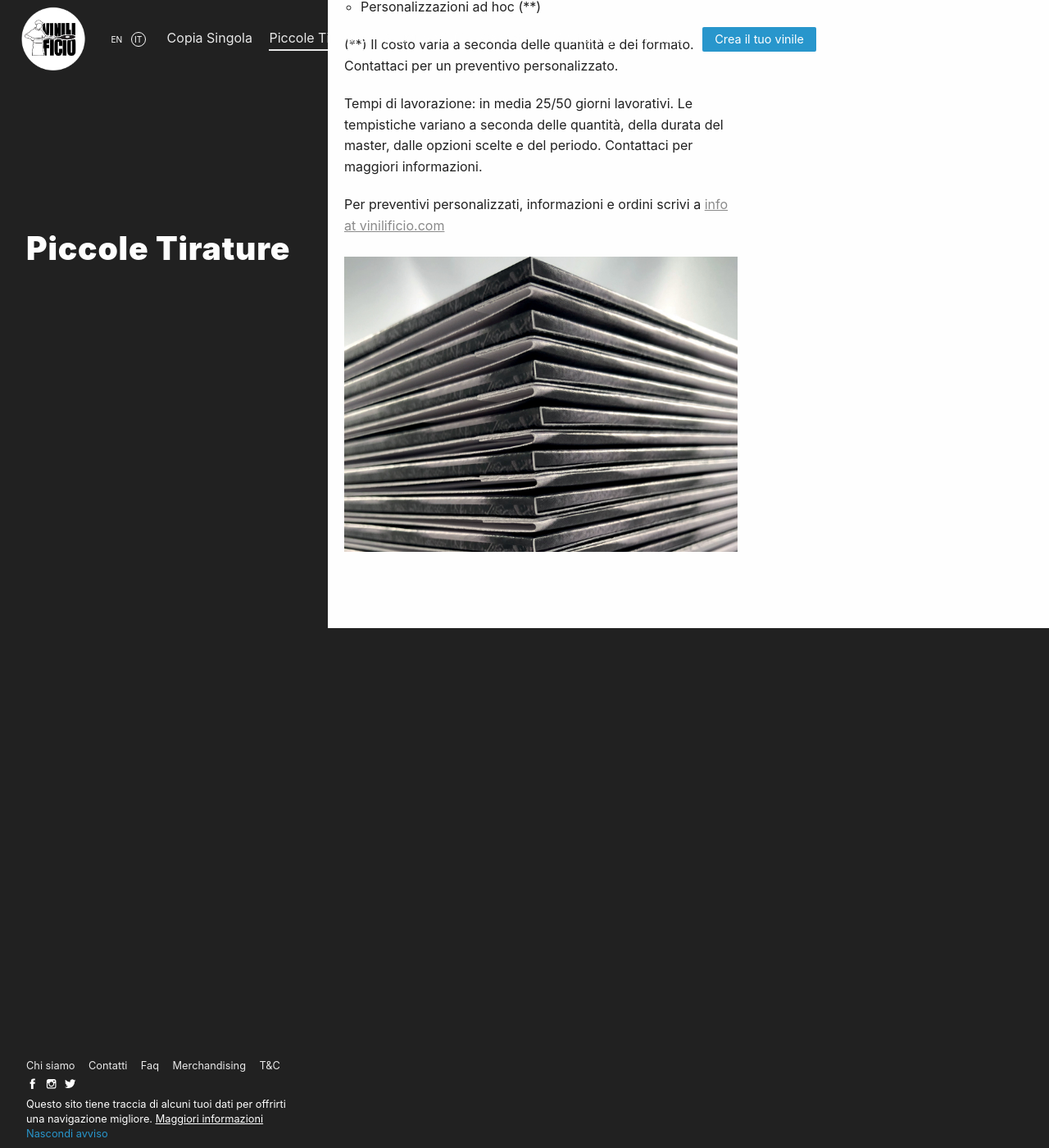
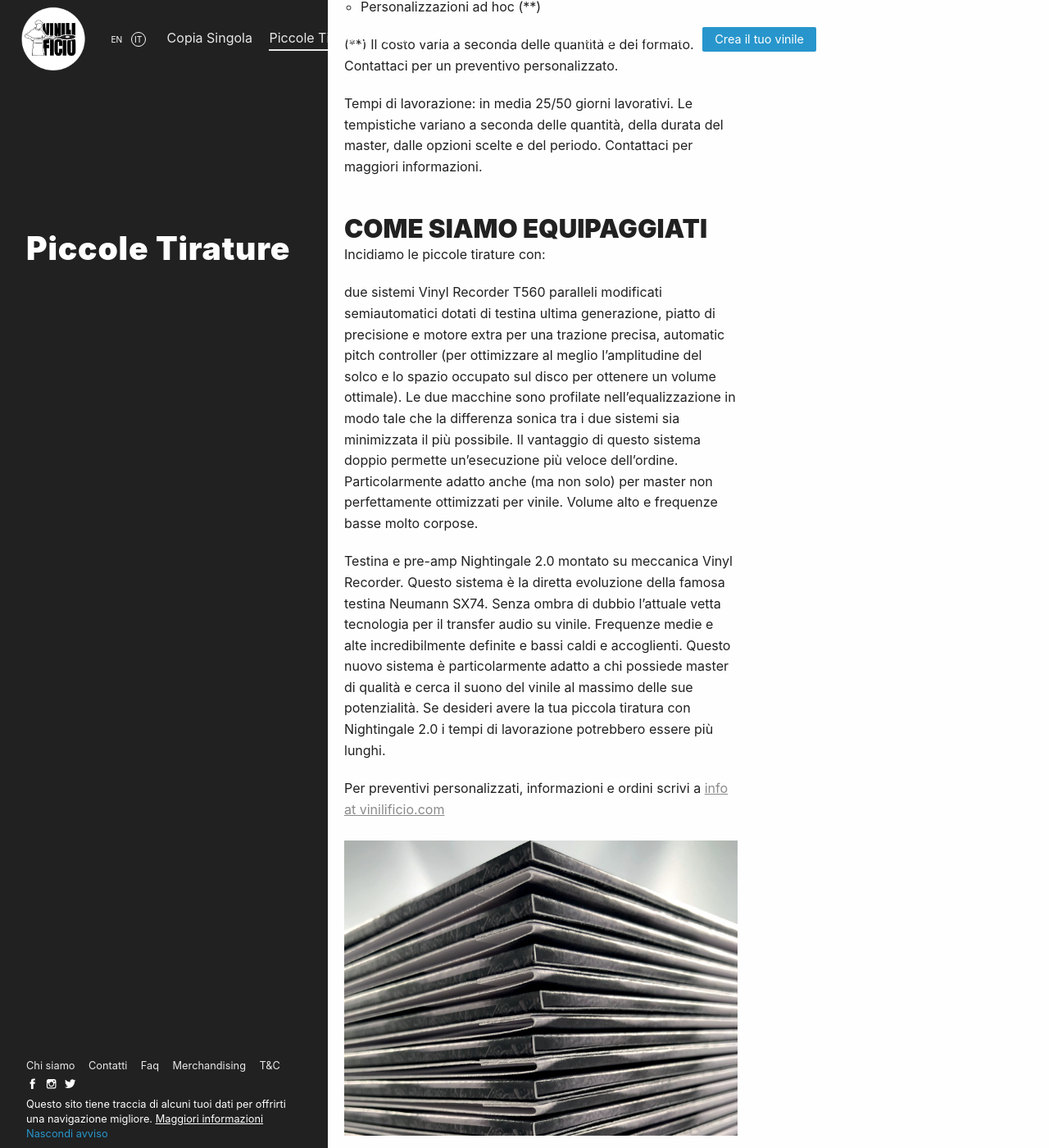
Before and after one commit to Vinilificio/vinilificio.com, a Jekyll site: the page built from _pages/piccole-tirature.md, in a window 1280 px wide and 1400 px high, scrolled down 1900 px. Shown: the whole window at 82% size. Built offline with Jekyll 4.4.1, drawn with Linux system fonts in a browser that asks for light colours; nearby versions of some CDN libraries; comment, search, counter and statistics services are not loaded.

Commit message:
aggiornamento immagini e testo

```diff
--- a/_pages/piccole-tirature.md
+++ b/_pages/piccole-tirature.md
@@ -68,6 +68,14 @@ Su richiesta:
 Tempi di lavorazione: in media 25/50 giorni lavorativi.
 Le tempistiche variano a seconda delle quantità, della durata del master, dalle opzioni scelte e del periodo. Contattaci per maggiori informazioni.
 
+## COME SIAMO EQUIPAGGIATI
+Incidiamo le piccole tirature con:
+
+due sistemi Vinyl Recorder T560 paralleli modificati semiautomatici dotati di testina ultima generazione, piatto di precisione e motore extra per una trazione precisa, automatic pitch controller (per ottimizzare al meglio l'amplitudine del solco e lo spazio occupato sul disco per ottenere un volume ottimale). Le due macchine sono profilate nell'equalizzazione in modo tale che la differenza sonica tra i due sistemi sia minimizzata il più possibile.
+Il vantaggio di questo sistema doppio permette un'esecuzione più veloce dell'ordine. Particolarmente adatto anche (ma non solo) per master non perfettamente ottimizzati per vinile. Volume alto e frequenze basse molto corpose.
+
+Testina e pre-amp Nightingale 2.0 montato su meccanica Vinyl Recorder. Questo sistema è la diretta evoluzione della famosa testina Neumann SX74. Senza ombra di dubbio l'attuale vetta tecnologia per il transfer audio su vinile. Frequenze medie e alte incredibilmente definite e bassi caldi e accoglienti. Questo nuovo sistema è particolarmente adatto a chi possiede master di qualità e cerca il suono del vinile al massimo delle sue potenzialità.
+Se desideri avere la tua piccola tiratura con Nightingale 2.0 i tempi di lavorazione potrebbero essere più lunghi.
 
 Per preventivi personalizzati, informazioni e ordini scrivi a <a href="mailto:info@vinilificio.com">info at vinilificio.com</a>
 
```
